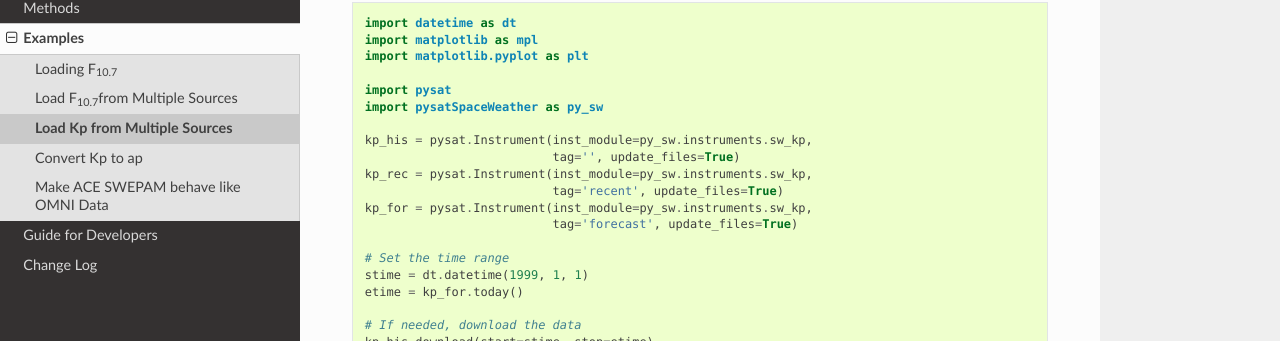
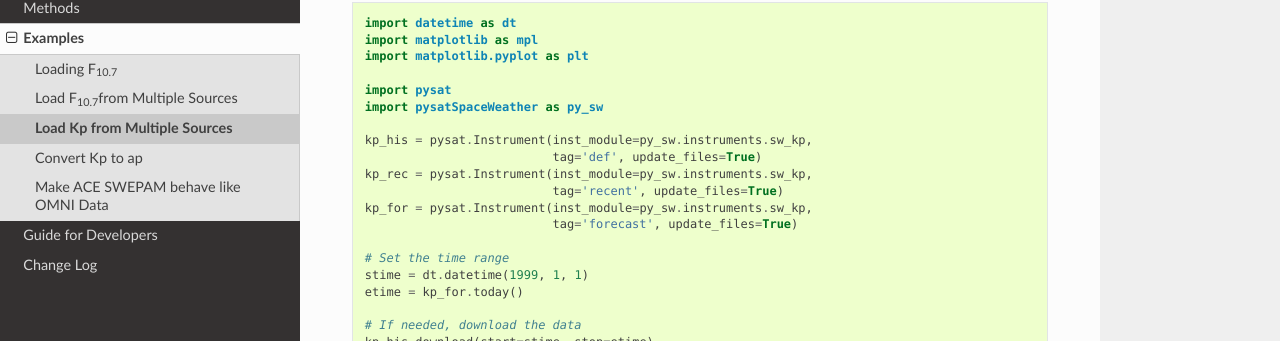
Before and after one commit to pysat/pysatSpaceWeather, a Sphinx documentation site: the page built from docs/examples/ex_kp.rst, in a window 1280 px wide and 900 px high. Shown: the part 256-597 px from the top of the window. Built offline with Sphinx 7.4.7 and the Read the Docs theme 2.0.0, drawn with Linux system fonts in a browser that asks for light colours.

Commit message:
BUG: fixed Kp example
Fixed the Kp example to use the new Instrument tag and format the data output correctly.

```diff
--- a/docs/examples/ex_kp.rst
+++ b/docs/examples/ex_kp.rst
@@ -19,7 +19,7 @@
    import pysatSpaceWeather as py_sw
 
    kp_his = pysat.Instrument(inst_module=py_sw.instruments.sw_kp,
-                             tag='', update_files=True)
+                             tag='def', update_files=True)
    kp_rec = pysat.Instrument(inst_module=py_sw.instruments.sw_kp,
                              tag='recent', update_files=True)
    kp_for = pysat.Instrument(inst_module=py_sw.instruments.sw_kp,
@@ -91,7 +91,7 @@
 
    py_sw.instruments.methods.kp_ap.convert_3hr_kp_to_ap(kp)
 
-   print("Max: {:.1f} -> {:d}, Min: {:.1f} -> {:d}".format(
+   print("Max: {:.1f} -> {:.1f}, Min: {:.1f} -> {:.1f}".format(
        kp['Kp'].max(), kp['3hr_ap'].max(), kp['Kp'].min(), kp['3hr_ap'].min()))
 
 This yields ``Max: 9.0 -> 400.0, Min: 0.0 -> 0.0``.
```
